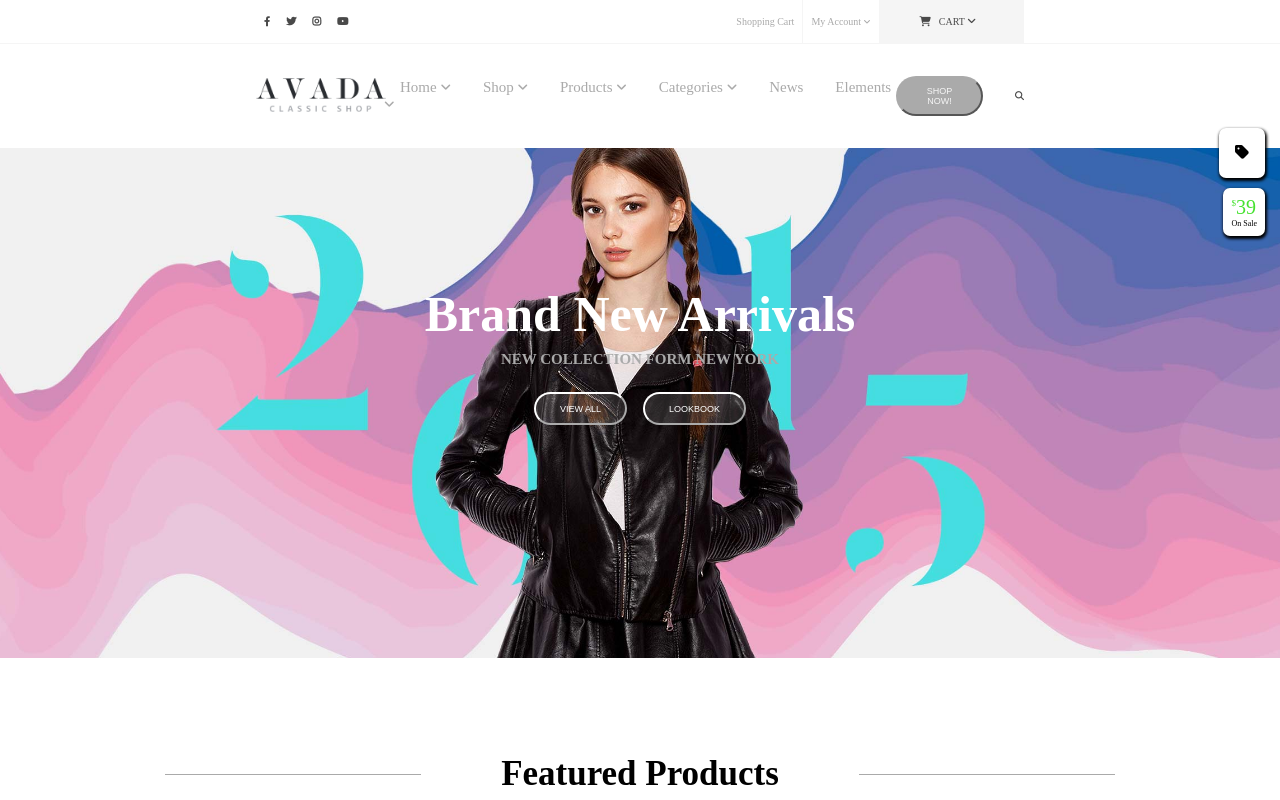
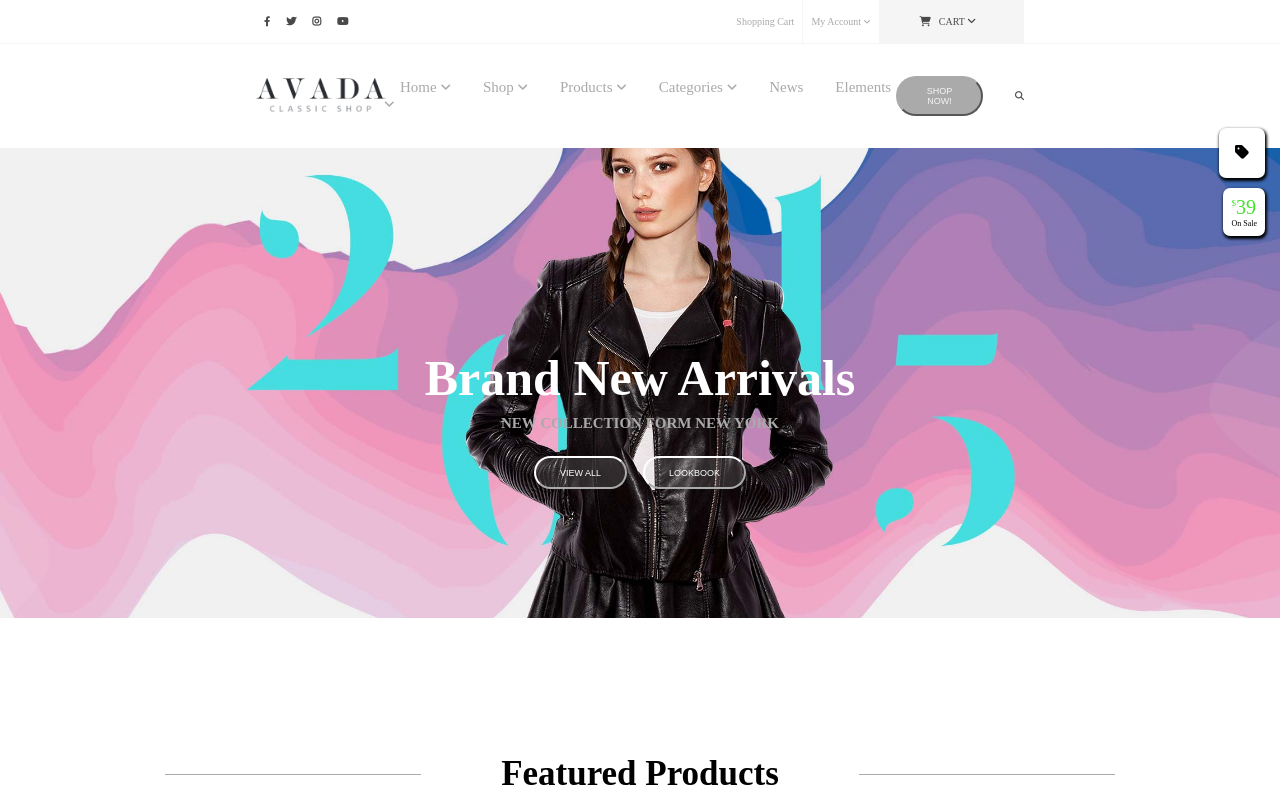
Before and after one commit to Pietro907/proj-html-vuejs, a Vue app: page / in a window 1280 px wide. Shown: the top 800 px of the page. Built offline with nearby package versions, Linux system fonts and the light colour scheme.

Commit message:
add fix padd jumbo

```diff
--- a/src/components/MainJumbotron.vue
+++ b/src/components/MainJumbotron.vue
@@ -56,7 +56,7 @@
     background-image: url(../assets/img/home1/home1_slide_three_bg_2.jpg);
     height: 510px;
     background-size: cover;
-    background-position: right;
+    background-position-y: -40px;
     background-repeat: no-repeat;
     position: relative;
 }
@@ -64,7 +64,7 @@
     height: 430px;
     padding: 0 0 5rem;
     text-align: center;
-    margin: 2rem 0 0;
+    margin: 6rem 0 0;
     & h1{
         color: var(--bg-primary);
         font-size: 50px;
```
